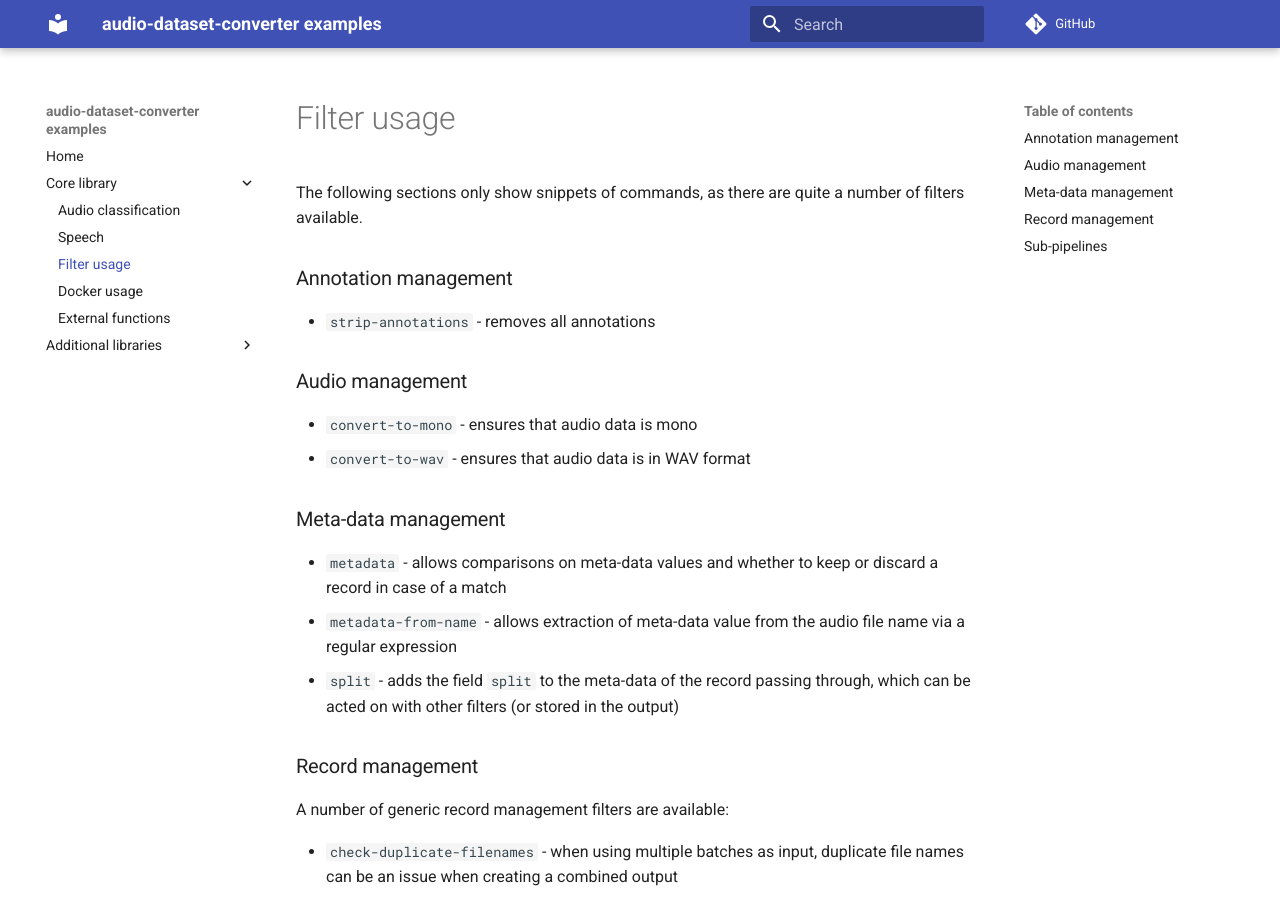
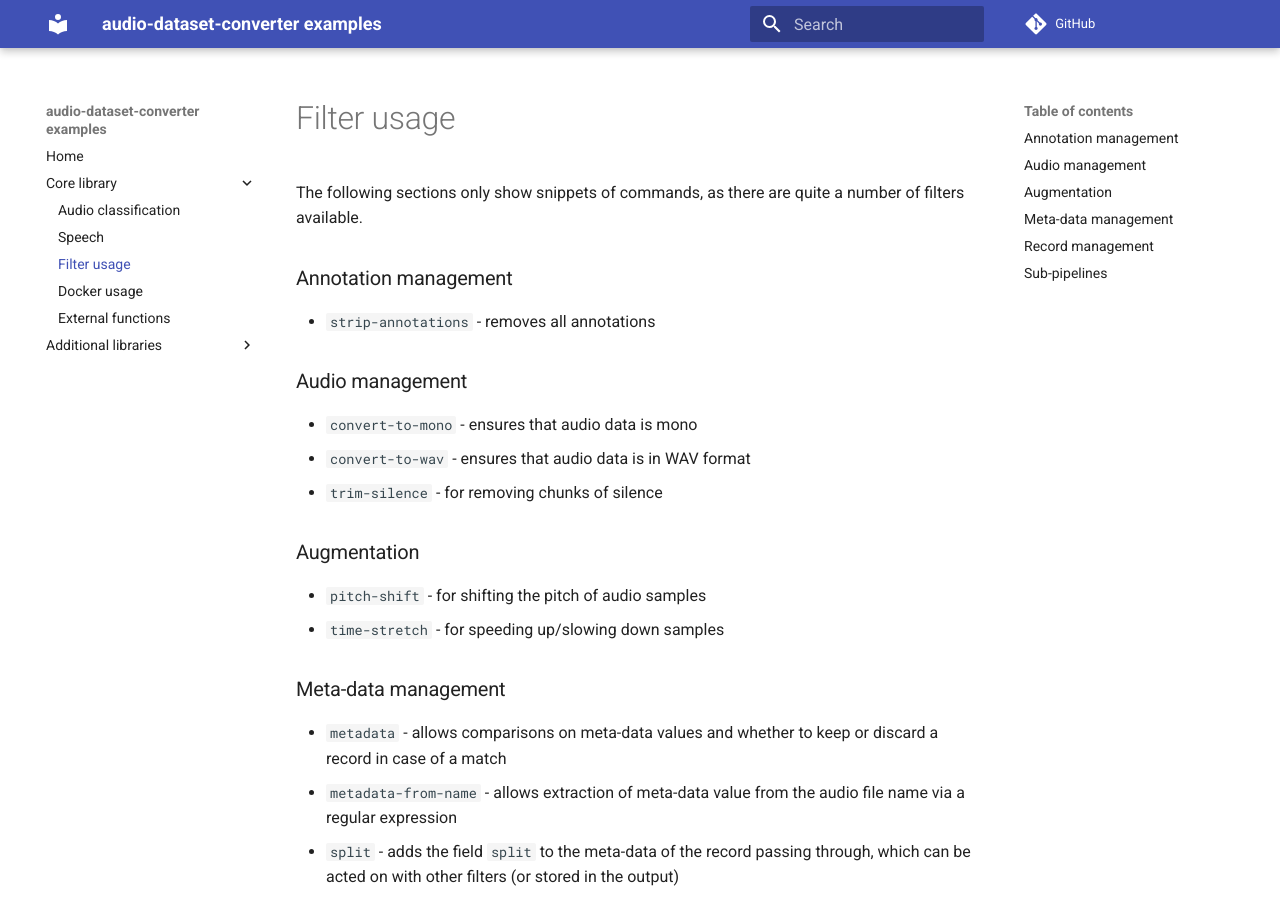
Before and after one commit to waikato-llm/audio-dataset-converter-examples, an MkDocs documentation site: the page built from docs/filters.md, in a window 1280 px wide and 900 px high. Built offline with MkDocs 1.6.1 and Material for MkDocs 9.7.7, drawn with Linux system fonts in a browser that asks for light colours; comment, search, counter and statistics services are not loaded.

Commit message:
added additional filters

```diff
--- a/docs/filters.md
+++ b/docs/filters.md
@@ -10,6 +10,13 @@ The following sections only show snippets of commands, as there are quite a numb
 
 * `convert-to-mono` - ensures that audio data is mono
 * `convert-to-wav` - ensures that audio data is in WAV format
+* `trim-silence` - for removing chunks of silence
+
+
+## Augmentation
+
+* `pitch-shift` - for shifting the pitch of audio samples
+* `time-stretch` - for speeding up/slowing down samples
 
 
 ## Meta-data management
```
